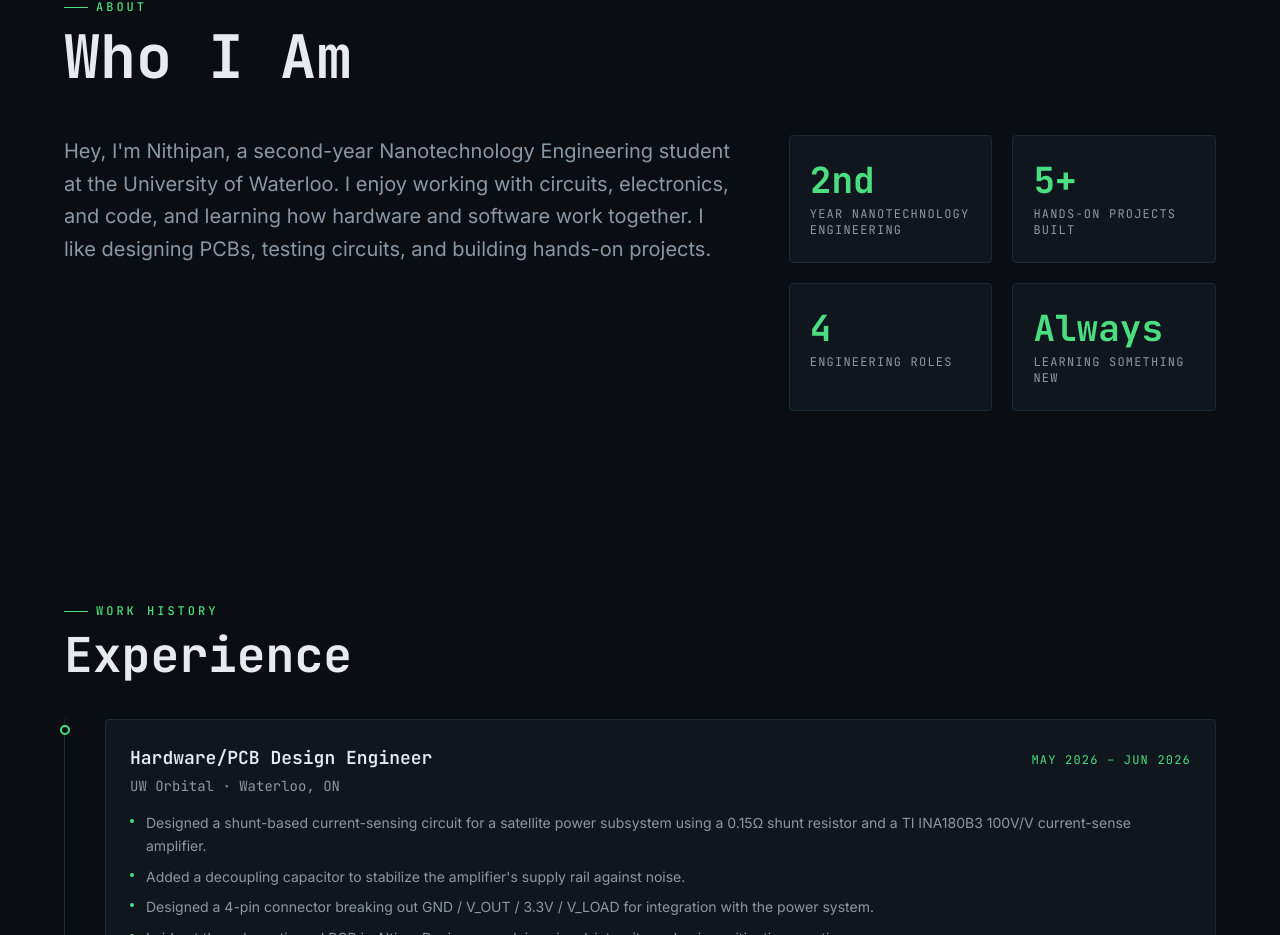
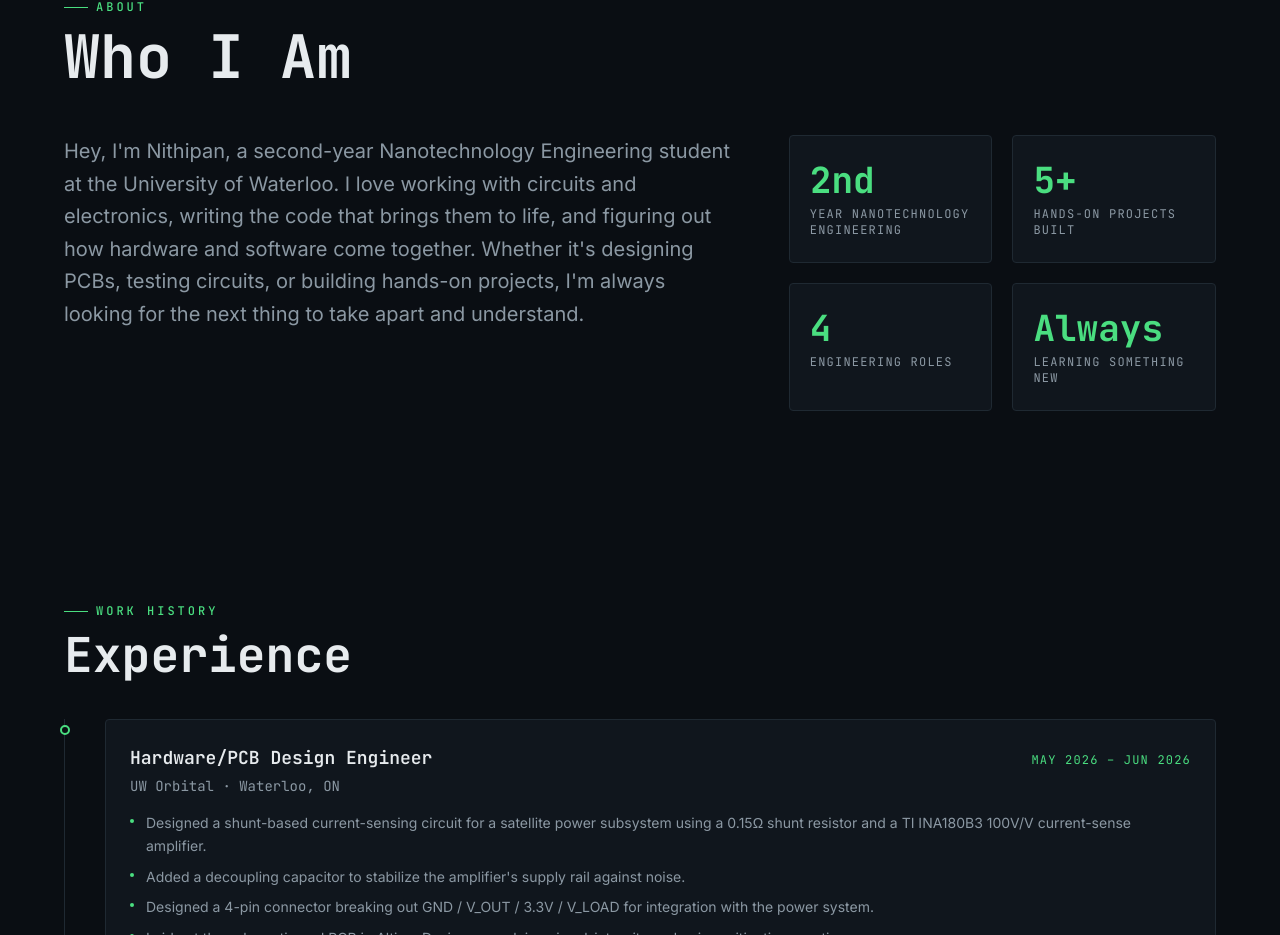
Before and after one commit to Nithipan-11/portfolio, a Next.js app: page / in a window 1280 px wide. Shown: the part 814-1749 px from the top of the page. Built offline with nearby package versions, Linux system fonts and the light colour scheme.

Commit message:
Rewrite About section paragraph for smoother flow

```diff
--- a/src/data/site.ts
+++ b/src/data/site.ts
@@ -22,7 +22,7 @@ export const TECH_TAGS = [
 ];
 
 export const ABOUT_TEXT =
-  "Hey, I'm Nithipan, a second-year Nanotechnology Engineering student at the University of Waterloo. I enjoy working with circuits, electronics, and code, and learning how hardware and software work together. I like designing PCBs, testing circuits, and building hands-on projects.";
+  "Hey, I'm Nithipan, a second-year Nanotechnology Engineering student at the University of Waterloo. I love working with circuits and electronics, writing the code that brings them to life, and figuring out how hardware and software come together. Whether it's designing PCBs, testing circuits, or building hands-on projects, I'm always looking for the next thing to take apart and understand.";
 
 export const STATS = [
   { value: "2nd", label: "Year Nanotechnology Engineering" },
```
